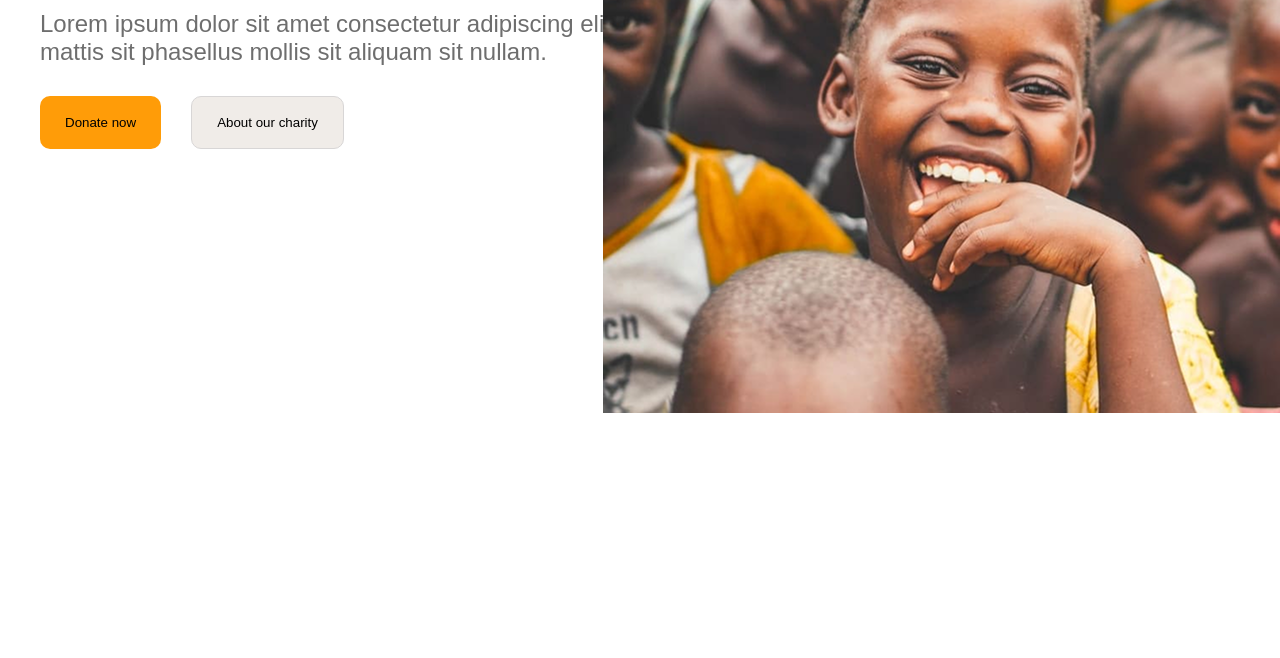
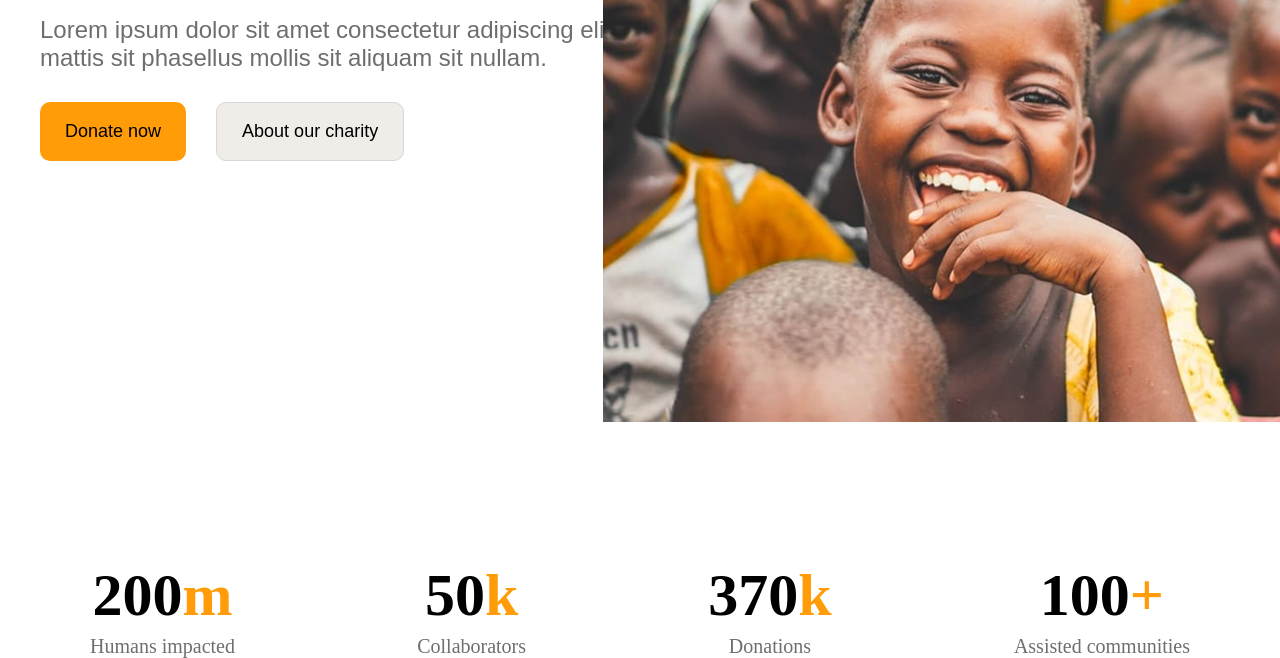
Before and after one commit to mirjonovogomuhammad06-gif/Exam-3, a plain HTML site: page index.html in a window 1280 px wide. Shown: the part 583-1241 px from the top of the page. Before the commit the page ends 996 px from the top, so only its background shows below. Drawn offline with Linux system fonts and the light colour scheme.

Commit message:
added section2 in html and styled with css

```diff
--- a/index.html
+++ b/index.html
@@ -31,5 +31,25 @@
         </div>
         <img class="img" src="images/IMAGE (33).png" alt="">
     </div>
+
+    <div class="section2">
+        <div class="text_in_section2">
+            <h1>200<span>m</span></h1>
+            <p>Humans impacted</p>
+        </div>
+        <div class="text_in_section2">
+            <h1>50<span>k</span></h1>
+            <p>Collaborators</p>
+        </div>
+        <div class="text_in_section2">
+            <h1>370<span>k</span></h1>
+            <p>Donations</p>
+        </div>
+        <div class="text_in_section2">
+            <h1>100<span>+</span></h1>
+            <p>Assisted communities</p>
+        </div>
+    </div>
+
 </body>
 </html>
--- a/style.css
+++ b/style.css
@@ -30,6 +30,7 @@ p{
     color: black;
     border-radius: 10px;
     padding: 18px 25px;
+    font-size: 18px;
 }
 .right{
     display: flex;
@@ -73,9 +74,29 @@ gap: 30px;
     border: 1px solid rgb(216, 214, 214);
     padding: 18px 25px;
     border-radius: 10px;
-    background-color: rgba(240, 236, 232, 1) ;
+    background-color: rgba(240, 236, 232, 1);
+    font-size: 18px;
 }
 .buttons{
     display: flex;
     gap: 30px;
 }
+.section2{
+    display: flex;
+    margin: auto;
+    margin-top: 400px;
+    text-align: center;
+    max-width: 1100px;
+    justify-content: space-between;
+}
+.text_in_section2 h1{
+    font-size: 60px;
+}
+.text_in_section2 p{
+    font-size: 20px;
+    margin-top: 5px;
+}
+span{
+    color: rgba(255, 156, 8, 1);
+
+}
```
